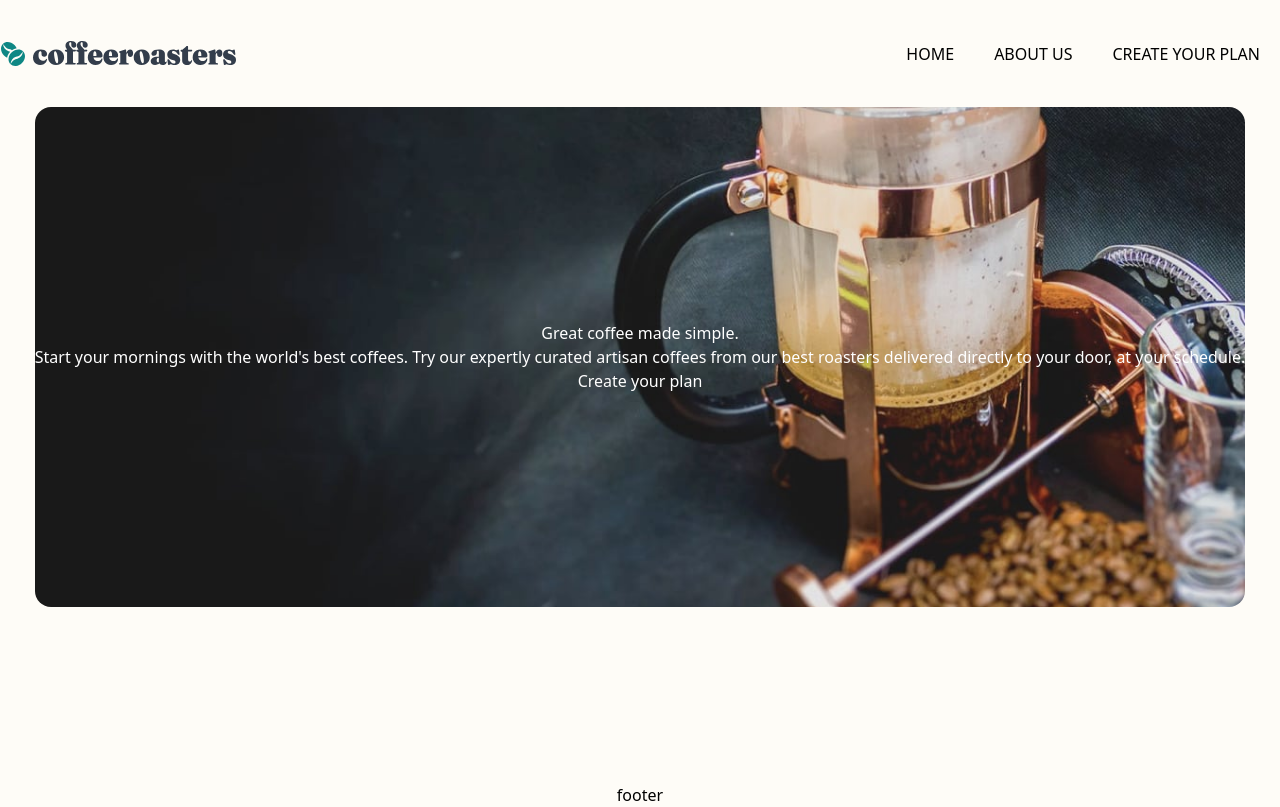
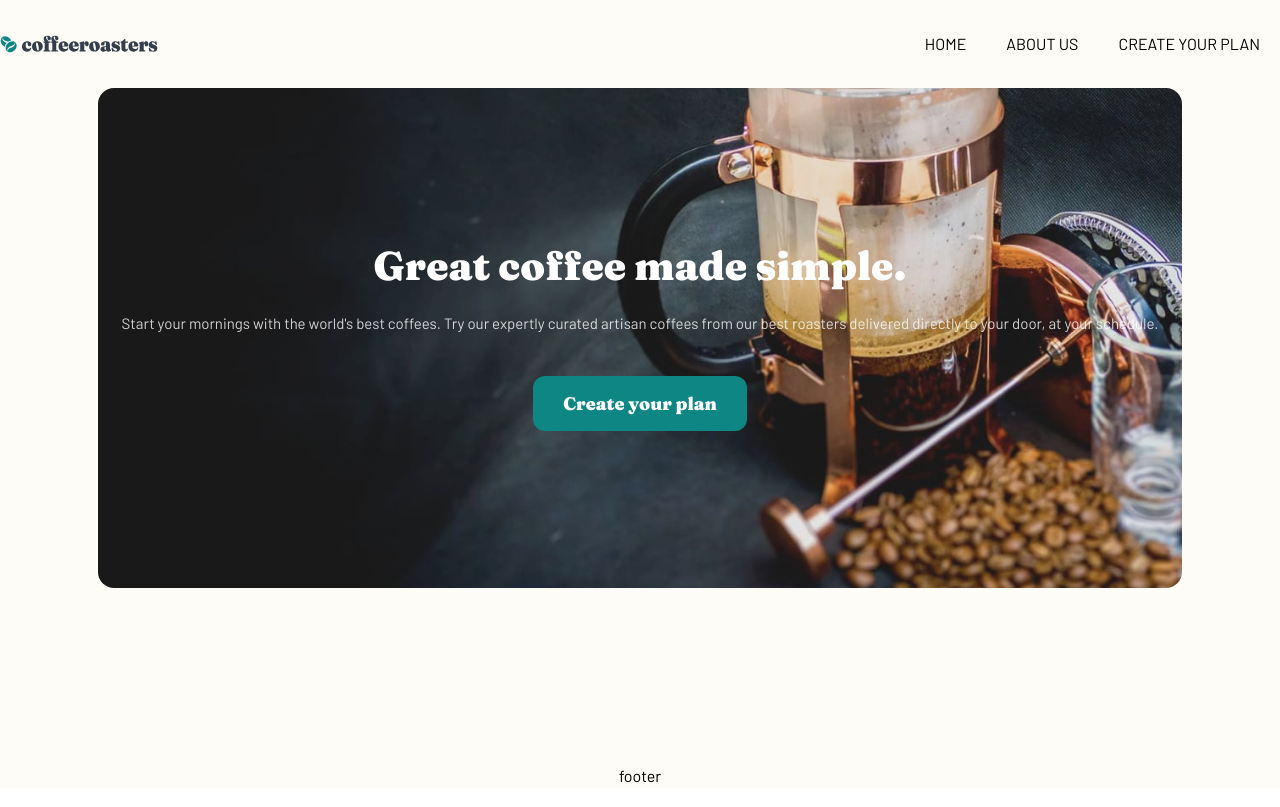
Before and after one commit to namanavasthi/frontend-mentor-7-coffeeroasters-subscription-site, a React (Create React App) app: page / in a window 1280 px wide. Built offline with nearby package versions, Linux system fonts and the light colour scheme.

Commit message:
adding 1:1 spec in this project

```diff
--- a/public/index.html
+++ b/public/index.html
@@ -22,8 +22,16 @@
       Learn how to configure a non-root public URL by running `npm run build`.
     -->
     <title>Frontend Mentor : Coffeeroasters subscription site</title>
+
+    <!-- fonts -->
+    <link rel="preconnect" href="https://fonts.googleapis.com" />
+    <link rel="preconnect" href="https://fonts.gstatic.com" crossorigin />
+    <link
+      href="https://fonts.googleapis.com/css2?family=Barlow&family=Fraunces:wght@900&display=swap"
+      rel="stylesheet"
+    />
   </head>
-  <body>
+  <body class="font-barlow">
     <noscript>You need to enable JavaScript to run this app.</noscript>
     <div class="bg-neutral-100 w-full flex flex-col items-center justify-center" id="root"></div>
     <div id="menu" class="w-full h-screen hidden"></div>
--- a/src/Hamburger.jsx
+++ b/src/Hamburger.jsx
@@ -25,12 +25,12 @@ const Modal = ({ show, children, className }) => {
       menuRoot.classList.remove("hidden");
       menuRoot.classList.add("absolute");
       menuRoot.classList.add("left-0");
-      menuRoot.classList.add("top-24");
+      menuRoot.classList.add("top-90");
     } else {
       menuRoot.classList.add("hidden");
       menuRoot.classList.remove("absolute");
       menuRoot.classList.remove("left-0");
-      menuRoot.classList.remove("top-24");
+      menuRoot.classList.remove("top-90");
     }
   }, [show]);
 
@@ -54,7 +54,9 @@ export const Hamburger = () => {
 
   return (
     <>
-      <button onClick={() => setIsOpen(!isOpen)}>{isOpen ? <MdClose /> : <MdMenu />}</button>
+      <button className="text-26" onClick={() => setIsOpen(!isOpen)}>
+        {isOpen ? <MdClose /> : <MdMenu />}
+      </button>
       <Modal className="px-6" show={isOpen}>
         <hr className="w-full border-neutral-200 border-opacity-50 pb-5" />
         <NavList />
--- a/src/Header.jsx
+++ b/src/Header.jsx
@@ -6,8 +6,8 @@ import Logo from "./assets/shared/desktop/logo.svg";
 
 export const Header = () => {
   return (
-    <header className={`flex flex-row justify-between py-10 w-full`}>
-      <img className="w-1/2 md:w-auto" src={Logo} alt="coffeeroasters" />
+    <header className={`flex flex-row justify-between items-center py-32 w-full`}>
+      <img className="w-163 h-18 md:w-auto" src={Logo} alt="coffeeroasters" />
       <Nav />
     </header>
   );
--- a/src/Hero.jsx
+++ b/src/Hero.jsx
@@ -23,12 +23,14 @@ export const Hero = () => {
       className="flex flex-col items-center justify-center h-500 rounded-2xl text-white text-center"
       style={{ background: `no-repeat url(${isMobile ? Mobile : Desktop})`, backgroundSize: "cover" }}
     >
-      <h1>Great coffee made simple.</h1>
-      <h2>
+      <h1 className="font-fraunces text-40 leading-40 pb-25">Great coffee made simple.</h1>
+      <h2 className="text-15 leading-25 tracking-0 opacity-80 pb-40 px-24">
         Start your mornings with the world's best coffees. Try our expertly curated artisan coffees from our best
         roasters delivered directly to your door, at your schedule.
       </h2>
-      <button>Create your plan</button>
+      <button className="bg-primary-100 rounded-xl py-15 px-30 text-18 leading-25 tracking-0 font-fraunces">
+        Create your plan
+      </button>
     </article>
   );
 };
--- a/tailwind.config.js
+++ b/tailwind.config.js
@@ -3,11 +3,42 @@ module.exports = {
   darkMode: false, // or 'media' or 'class'
   theme: {
     extend: {
-      spacing: { 500: "500px" },
+      spacing: {
+        15: "15px",
+        18: "18px",
+        24: "24px",
+        25: "25px",
+        26: "26px",
+        30: "30px",
+        32: "32px",
+        40: "40px",
+        90: "90px",
+        163: "163px",
+        500: "500px",
+      },
+      fontFamily: {
+        barlow: ['"Barlow"', "sans-serif"],
+        fraunces: ['"Fraunces"', "serif"],
+      },
+      fontSize: {
+        15: "15px",
+        18: "18px",
+        40: "40px",
+      },
+      lineHeight: {
+        25: "25px",
+        40: "40px",
+      },
+      letterSpacing: {
+        0: "0px",
+      },
       colors: {
         neutral: {
           100: "#FEFCF7",
           200: "#A2A2A2",
+        },
+        primary: {
+          100: "#0E8784",
         },
       },
     },
```
